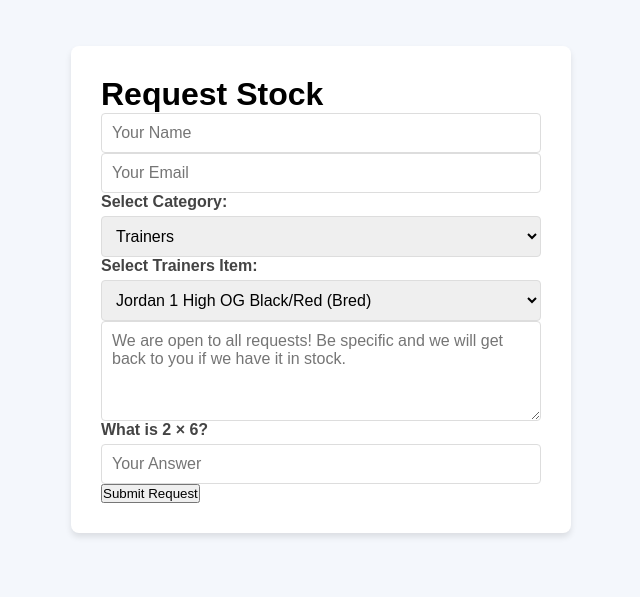
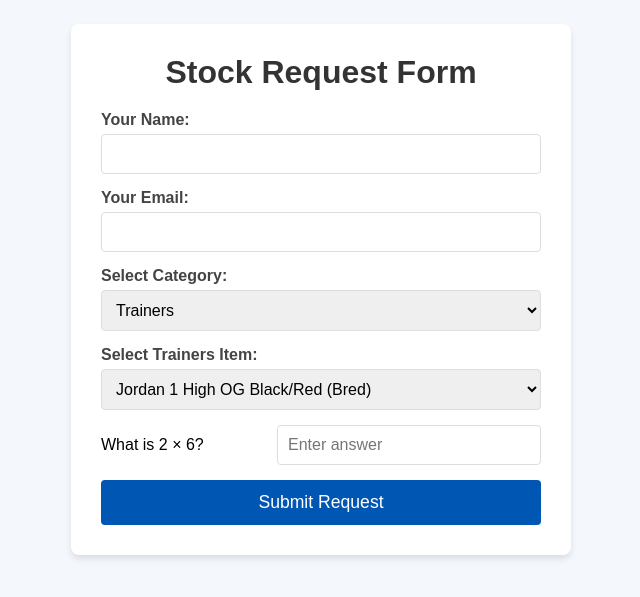
Before and after one commit to NikolaSkibicka/StockRequestForm, a website: page index.html in a window 1280 px wide. Shown: the part 111-708 px from the top of the page, without its empty margins (319-959 px from the left). Drawn offline with Linux system fonts and the light colour scheme.

Commit message:
Update index.html

```diff
--- a/index.html
+++ b/index.html
@@ -1,36 +1,42 @@
+<!DOCTYPE html>
 <html lang="en">
 <head>
     <meta charset="UTF-8">
     <meta name="viewport" content="width=device-width, initial-scale=1.0">
     <title>Stock Request Form</title>
     <link rel="stylesheet" href="styles.css">
-    <style>
-
-    </style>
 </head>
 <body>
     <div class="container">
-        <h1>Request Stock</h1>
+        <h1 class="title">Stock Request Form</h1>
         <form id="stockRequestForm">
-            <input type="text" name="name" placeholder="Your Name" required>
-            <input type="email" name="email" placeholder="Your Email" required>
-
+            <div class="form-group">
+                <label for="name">Your Name:</label>
+                <input type="text" id="name" name="name" required>
+            </div>
+            <div class="form-group">
+                <label for="email">Your Email:</label>
+                <input type="email" id="email" name="email" required>
+            </div>
+            <div class="form-group">
                 <label for="category">Select Category:</label>
-            <select name="category" id="category" required>
+                <select id="category" name="category" required>
                     <option value="trainers">Trainers</option>
                     <option value="clothes">Clothes</option>
                     <option value="colognes">Colognes</option>
                     <option value="electronics">Electronics</option>
                 </select>
-
-            <div id="subcategoryContainer"></div>
-
-            <textarea name="description" id="requestDescription" placeholder="We are open to all requests! Be specific and we will get back to you if we have it in stock." ></textarea>
-
-            <label for="captchaAnswer" id="captchaQuestion">Loading CAPTCHA...</label>
-            <input type="text" name="captchaAnswer" placeholder="Your Answer" required>
-
-            <button type="submit">Submit Request</button>
+            </div>
+            <div id="subcategoryContainer" class="form-group"></div>
+            <div class="form-group" id="requestDescription" style="display: none;">
+                <label for="description">Describe your request:</label>
+                <textarea id="description" name="description"></textarea>
+            </div>
+            <div class="form-group captcha">
+                <span id="captchaQuestion"></span>
+                <input type="text" id="captchaAnswer" name="captchaAnswer" required placeholder="Enter answer">
+            </div>
+            <button type="submit" class="submit-btn">Submit Request</button>
         </form>
     </div>
 
```
Lines whose indentation alone changed are shown as unchanged.
